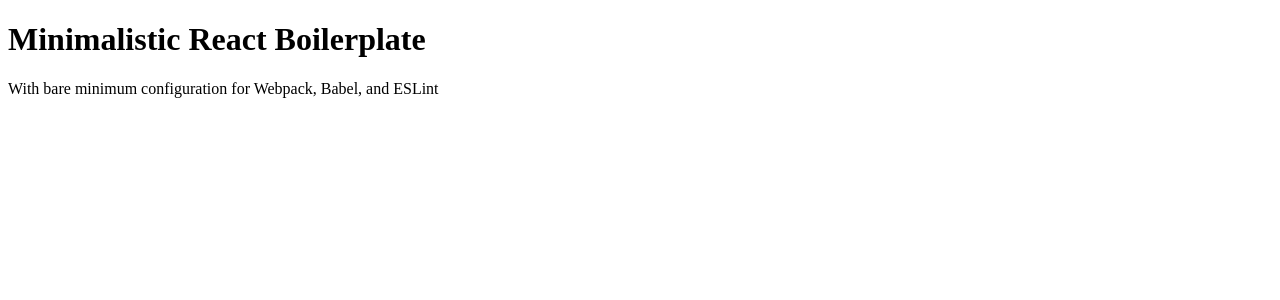
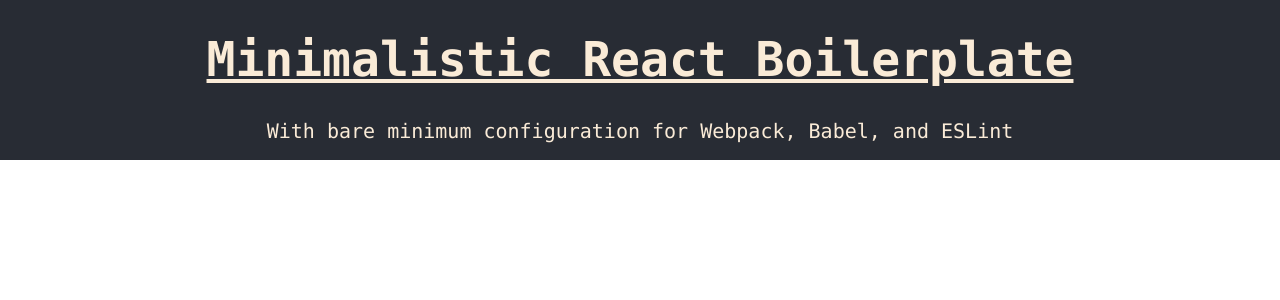
Before and after one commit to kalabhairava/react-boilerplate, a React app: page / in a window 1280 px wide. Shown: the top 300 px of the page. Built offline with nearby package versions, Linux system fonts and the light colour scheme.

Commit message:
Add styles

```diff
--- a/package.json
+++ b/package.json
@@ -19,6 +19,7 @@
     "babel-preset-react": "^6.24.1",
     "css-loader": "^0.28.9",
     "node-sass": "^4.7.2",
+    "normalize.css": "^8.0.0",
     "react": "^16.2.0",
     "react-dom": "^16.2.0",
     "sass-loader": "^6.0.6",
--- a/src/app.js
+++ b/src/app.js
@@ -1,5 +1,7 @@
 import React from 'react';
 import ReactDOM from 'react-dom';
 import App from './components/App';
+import 'normalize.css/normalize.css';
+import './styles/styles.scss';
 
 ReactDOM.render(<App />, document.getElementById('root'));
--- /dev/null
+++ b/src/styles/base/_base.scss
@@ -0,0 +1,7 @@
+html {
+  font-size: 10px;
+}
+
+body {
+  font-family: 'Consolas', 'monospace', Verdana, sans-serif;
+}
--- /dev/null
+++ b/src/styles/base/_variables.scss
@@ -0,0 +1,4 @@
+// colors
+
+$off-white: #faebd7;
+$dark-gray: #282c34;
--- /dev/null
+++ b/src/styles/components/_header.scss
@@ -0,0 +1,21 @@
+@import '../base/variables';
+
+.header {
+  display: flex;
+  flex-direction: column;
+  justify-content: flex-start;
+  align-items: center;
+  min-height: 20vh;
+  background-color: $dark-gray;
+  color: $off-white;
+}
+
+.title {
+  font-size: 4.8rem;
+  text-decoration: underline;
+}
+
+.subtitle {
+  font-size: 2rem;
+  margin: 0;
+}
--- a/src/styles/styles.scss
+++ b/src/styles/styles.scss
@@ -0,0 +1,3 @@
+@import 'base/variables';
+@import 'base/base';
+@import 'components/header';
```
Also changed, not shown: 1 other file (tests, documents, lock files or other folders).
